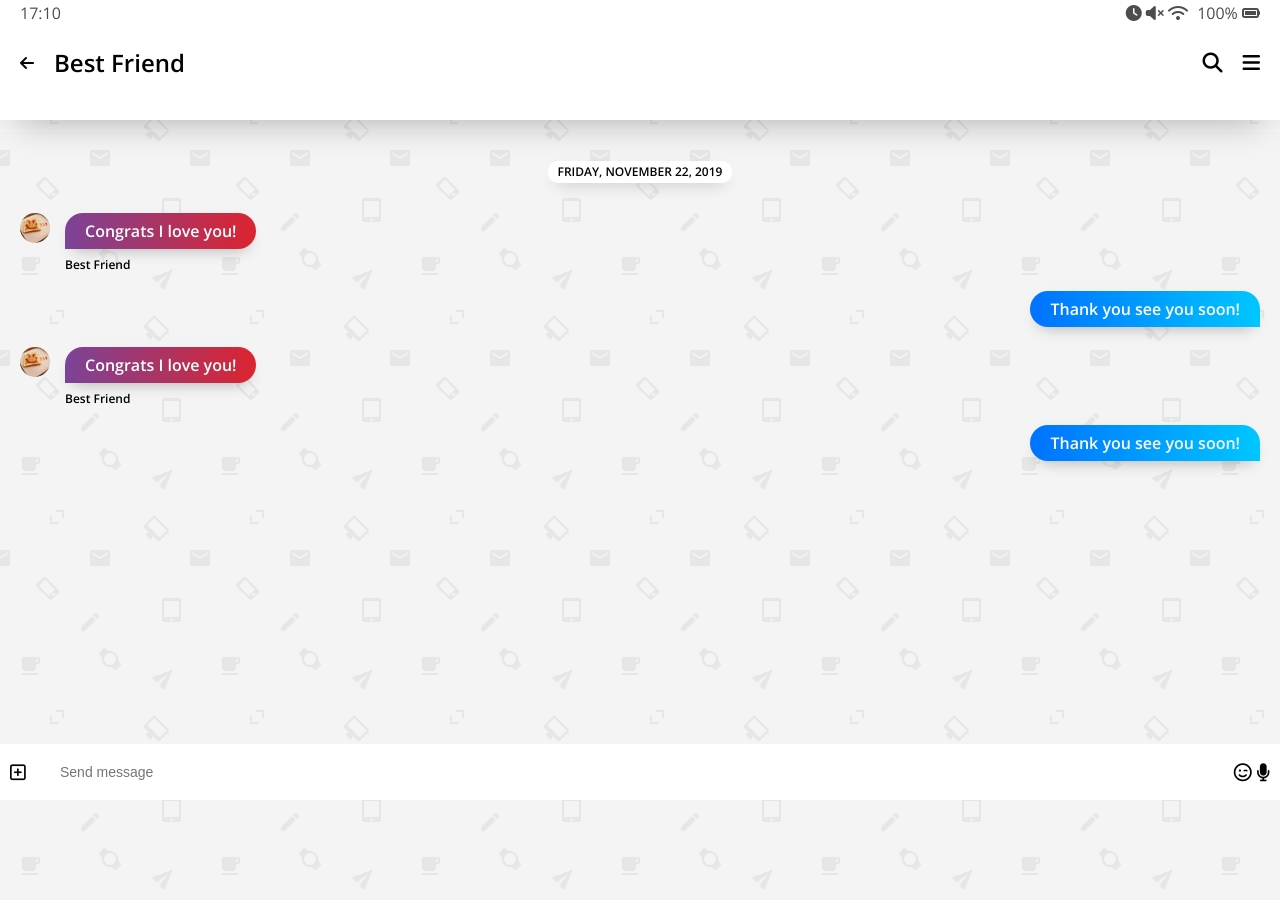
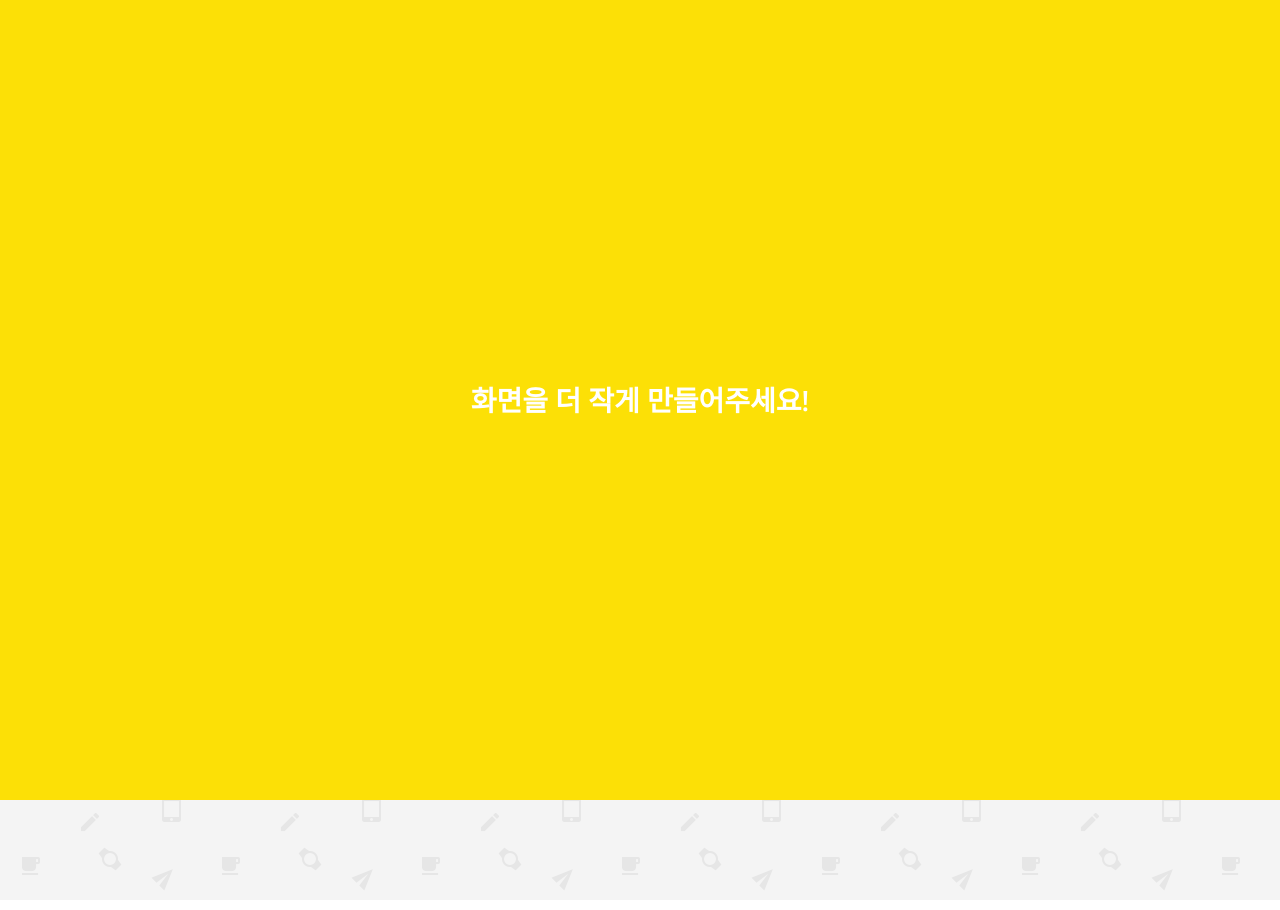
Before and after one commit to hogni-seoul/kakao-clone, a plain HTML site: page chat.html in a window 1280 px wide. Drawn offline with nearby package versions, Linux system fonts and the light colour scheme.

Commit message:
added animation

```diff
--- a/chat.html
+++ b/chat.html
@@ -97,5 +97,8 @@
         </span>
       </div>
     </div>
+    <div class="bigScreen">
+      <span class="bigScreen__text">화면을 더 작게 만들어주세요!</span>
+    </div>
   </body>
 </html>
--- a/css/chat.css
+++ b/css/chat.css
@@ -1,5 +1,5 @@
 .chats-body {
-  padding: 10px 0px;
+  padding: 0px;
   padding-top: 100px;
 }
 
@@ -35,6 +35,24 @@
   right: 10px;
 }
 
+@keyframes float {
+  0% {
+    box-shadow: 0 30px 60px -12px rgba(50, 50, 93, 0.25),
+      0 18px 36px -18px rgba(0, 0, 0, 0.3),
+      0 -12px 36px -8px rgba(0, 0, 0, 0.025);
+  }
+  50% {
+    box-shadow: 0 30px 60px -60px rgba(50, 50, 93, 0.25),
+      0 18px 36px -18px rgba(0, 0, 0, 0.3),
+      0 -12px 36px -8px rgba(0, 0, 0, 0.025);
+  }
+  100% {
+    box-shadow: 0 30px 60px -12px rgba(50, 50, 93, 0.25),
+      0 18px 36px -18px rgba(0, 0, 0, 0.3),
+      0 -12px 36px -8px rgba(0, 0, 0, 0.025);
+  }
+}
+
 .chat__write {
   margin: 0 auto;
   bottom: 0;
@@ -50,10 +68,11 @@
 .chat__write:focus {
   outline: none;
   width: 80%;
-  transform: translateY(-90px);
+  transform: translateY(-70px);
   border-radius: 40px;
-  box-shadow: 0px 18px 36px -18px rgba(0, 0, 0, 0.3),
-    0px -12px 36px -8px rgba(0, 0, 0, 0.025);
+  box-shadow: 0 30px 60px -12px rgba(50, 50, 93, 0.25),
+    0 18px 36px -18px rgba(0, 0, 0, 0.3), 0 -12px 36px -8px rgba(0, 0, 0, 0.025);
+  animation: float 2s linear infinite forwards;
 }
 
 .chat__icon {
@@ -96,10 +115,23 @@
   align-self: flex-start;
 }
 
+@keyframes spin {
+  from {
+    transform: none;
+  }
+  to {
+    transform: rotateY(1turn);
+  }
+}
+
 .incoming-message img {
   width: 30px;
   border-radius: 15px;
   margin-right: 15px;
+  box-shadow: rgba(50, 50, 93, 0.25) 0px 13px 27px -5px,
+    rgba(0, 0, 0, 0.3) 0px 8px 16px -8px,
+    rgba(0, 0, 0, 0.024) 0px -6px 16px -6px;
+  animation: spin 1s linear infinite;
 }
 
 .sent-message {
@@ -109,7 +141,8 @@
 .message .message__bubble {
   background-color: white;
   padding: 10px 20px;
-  box-shadow: rgba(0, 0, 0, 0.3) 0px 8px 16px -8px,
+  box-shadow: rgba(50, 50, 93, 0.25) 0px 13px 27px -5px,
+    rgba(0, 0, 0, 0.3) 0px 8px 16px -8px,
     rgba(0, 0, 0, 0.024) 0px -6px 16px -6px;
   border-radius: 20px;
   display: block;
@@ -133,3 +166,33 @@
   border-bottom-right-radius: 0px;
   background-image: linear-gradient(to left, #00c6ff, #0072ff);
 }
+
+@keyframes incomingAnim {
+  from {
+    opacity: 0;
+    transform: translateX(-200px);
+  }
+  to {
+    opacity: 1;
+    transform: none;
+  }
+}
+
+.incoming-message {
+  animation: incomingAnim 0.5s ease-out forwards;
+}
+
+@keyframes sentAnim {
+  from {
+    opacity: 0;
+    transform: translateX(200px);
+  }
+  to {
+    opacity: 1;
+    transform: none;
+  }
+}
+
+.sent-message {
+  animation: sentAnim 0.5s ease-out forwards;
+}
--- a/css/header.css
+++ b/css/header.css
@@ -1,18 +1,20 @@
 .header-wrapper {
   position: fixed;
+  z-index: 2;
   top: 0px;
+  left: 0px;
   width: 100%;
-  padding: 5px 0px;
+  padding: 5px 20px;
   background-color: white;
-  box-shadow: 0px 18px 36px -18px rgba(0, 0, 0, 0.3),
-    0px -12px 36px -8px rgba(0, 0, 0, 0.025);
+  box-shadow: rgba(0, 0, 0, 0.1) 0px 8px 16px -8px,
+    rgba(0, 0, 0, 0.024) 0px -6px 16px -6px;
 }
 
 .header {
   display: flex;
   justify-content: space-between;
   align-items: center;
-  margin-bottom: 40px;
+  margin-bottom: 30px;
 }
 
 .header .header__title {
--- /dev/null
+++ b/css/mobile.css
@@ -0,0 +1,25 @@
+.bigScreen {
+  position: fixed;
+  z-index: 3;
+  width: 100%;
+  height: 100%;
+  top: 0;
+  left: 0;
+  background-color: #fce006;
+  display: flex;
+  justify-content: center;
+  align-items: center;
+  color: white;
+  font-size: 28px;
+  font-weight: 600;
+  text-align: center;
+  line-height: 1.5;
+  padding: 0px 20px;
+  display: none;
+}
+
+@media screen and (min-width: 550px) {
+  .bigScreen {
+    display: flex;
+  }
+}
--- a/css/nav-bar.css
+++ b/css/nav-bar.css
@@ -35,3 +35,18 @@
   align-items: center;
   border-radius: 50%;
 }
+
+@keyframes showNavBar {
+  from {
+    transform: translateY(80px);
+  }
+  to {
+    transform: none;
+  }
+}
+
+.nav {
+  transform: translateY(80px);
+  animation: showNavBar 0.5s ease-out forwards;
+  animation-delay: 0.4s;
+}
--- a/css/settings.css
+++ b/css/settings.css
@@ -1,7 +1,7 @@
-.settings .settings__sections {
+/*.settings .settings__sections {
   border-top: 1px solid #f7f7f7;
   padding: 30px 0px;
-}
+}*/
 
 .settings__setting .settings__icon {
   font-size: 20px;
--- a/css/status-bar.css
+++ b/css/status-bar.css
@@ -5,8 +5,8 @@
   opacity: 0.7;
 }
 
-.status-bar i {
-  font-size: 16px;
+.status-bar {
+  font-size: 14px;
 }
 
 .status-bar .status-bar__battery-level {
--- a/css/style.css
+++ b/css/style.css
@@ -9,6 +9,7 @@
 @import "more.css";
 @import "settings.css";
 @import "chat.css";
+@import "mobile.css";
 
 * {
   box-sizing: border-box;
@@ -28,5 +29,20 @@ body {
 }
 
 main {
-  padding-top: 30px;
+  padding-top: 25px;
 }
+
+@keyframes fadeIn {
+  from {
+    opacity: 0;
+    transform: translateY(50px);
+  }
+  to {
+    opacity: 1;
+    transform: none;
+  }
+}
+
+main {
+  animation: fadeIn 0.5s ease-in-out;
+}
```
Also changed, not shown: find.html (+3 -0 lines), friends.html (+4 -1 lines), index.html (+3 -0 lines), more.html (+3 -0 lines), settings.html (+3 -0 lines).
